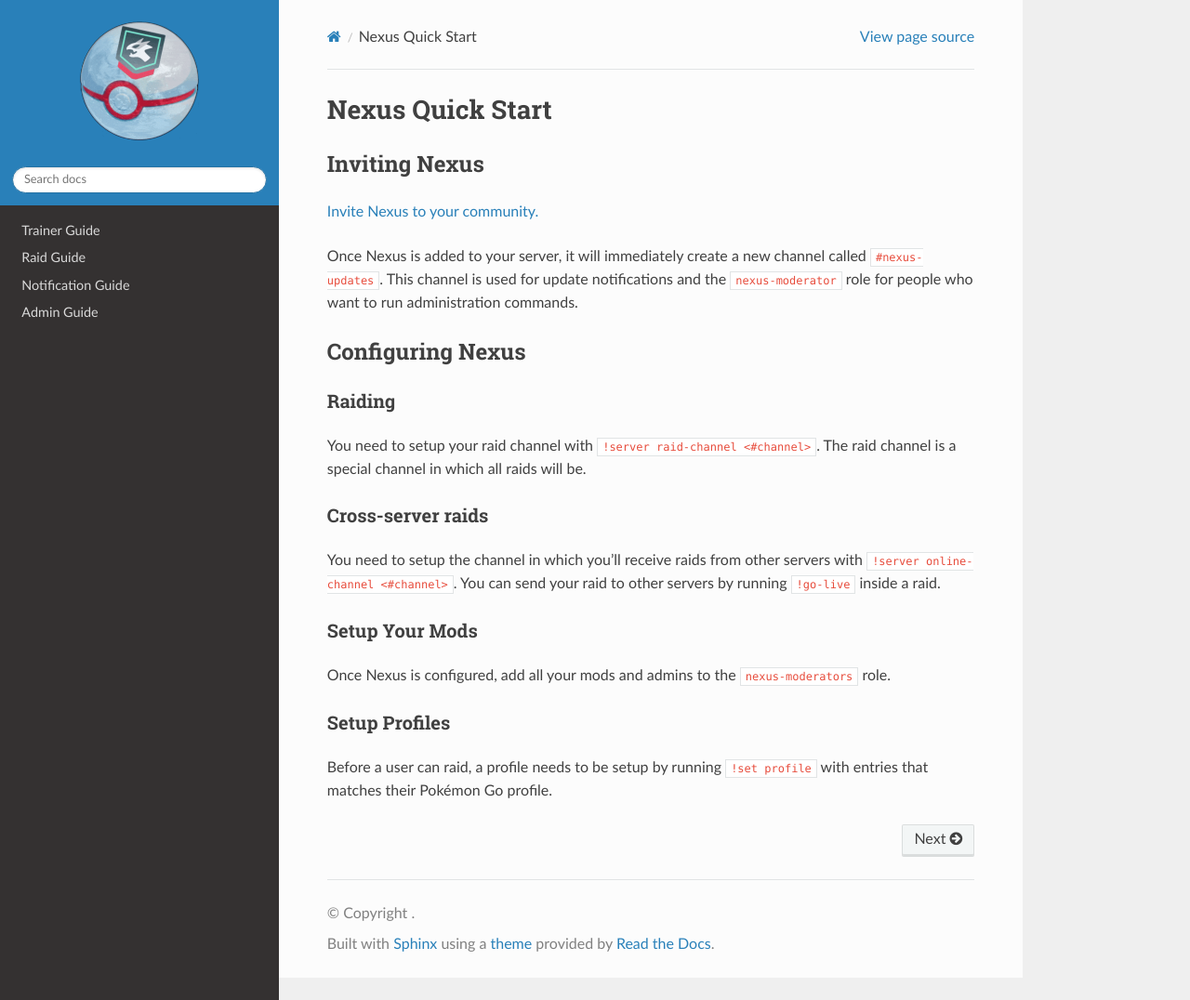
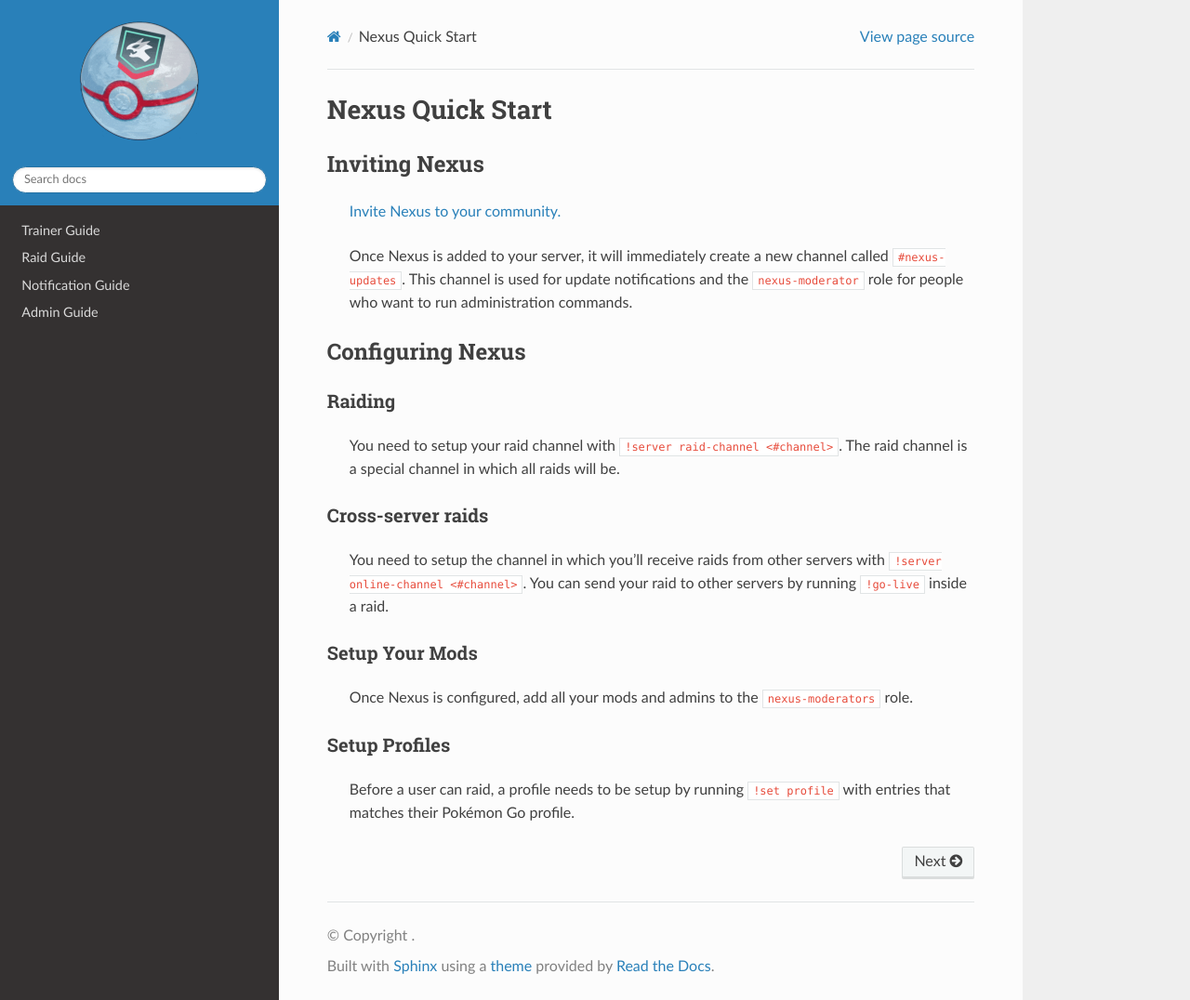
Before and after one commit to NexusRaids/nexus-docs, a Sphinx documentation site: the page built from docs/index.rst, in a window 1280 px wide and 1076 px high. Shown: the whole window at 93% size. Built offline with Sphinx 7.4.7 and the Read the Docs theme 2.0.0, drawn with Linux system fonts in a browser that asks for light colours; formulas are drawn with MathJax 3.

```diff
--- a/docs/index.rst
+++ b/docs/index.rst
@@ -4,9 +4,9 @@ Nexus Quick Start
 Inviting Nexus
 ##############
 
-|	|invite_link|
+    |invite_link|
 
-|	Once Nexus is added to your server, it will immediately create a new channel called ``#nexus-updates``. This channel is used for update notifications and the ``nexus-moderator`` role for people who want to run administration commands.
+    Once Nexus is added to your server, it will immediately create a new channel called ``#nexus-updates``. This channel is used for update notifications and the ``nexus-moderator`` role for people who want to run administration commands.
 
 Configuring Nexus
 #################
@@ -14,22 +14,22 @@ Configuring Nexus
 Raiding
 *******
 
-|  You need to setup your raid channel with ``!server raid-channel <#channel>``. The raid channel is a special channel in which all raids will be.
+    You need to setup your raid channel with ``!server raid-channel <#channel>``. The raid channel is a special channel in which all raids will be.
 
 Cross-server raids
 ******************
 
-|  You need to setup the channel in which you'll receive raids from other servers with ``!server online-channel <#channel>``. You can send your raid to other servers by running ``!go-live`` inside a raid.
+    You need to setup the channel in which you'll receive raids from other servers with ``!server online-channel <#channel>``. You can send your raid to other servers by running ``!go-live`` inside a raid.
 
 Setup Your Mods
 ***************
 
-|  Once Nexus is configured, add all your mods and admins to the ``nexus-moderators`` role.
+    Once Nexus is configured, add all your mods and admins to the ``nexus-moderators`` role.
 
 Setup Profiles
 **************
 
-|  Before a user can raid, a profile needs to be setup by running ``!set profile`` with entries that matches their Pokémon Go profile.
+    Before a user can raid, a profile needs to be setup by running ``!set profile`` with entries that matches their Pokémon Go profile.
 
 
 .. toctree::
```
